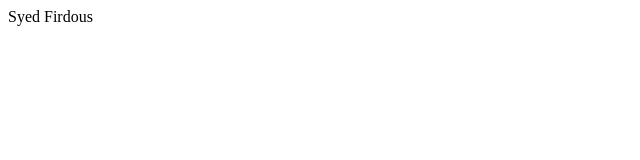
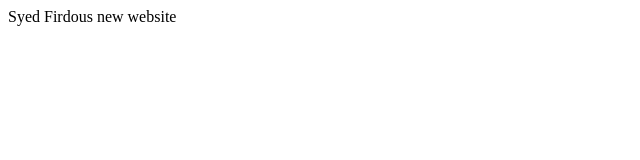
Before and after one commit to Syedfirdous/syed, a plain HTML site: page git-workflow/index.html in a window 1280 px wide. Shown: the full height of the page, 0-640 px from the left. Drawn offline with Linux system fonts and the light colour scheme.

Commit message:
edit file01

```diff
--- a/git-workflow/index.html
+++ b/git-workflow/index.html
@@ -6,6 +6,6 @@
     <title>Document</title>
 </head>
 <body>
-    Syed Firdous
+    Syed Firdous new website
 </body>
 </html>
```
